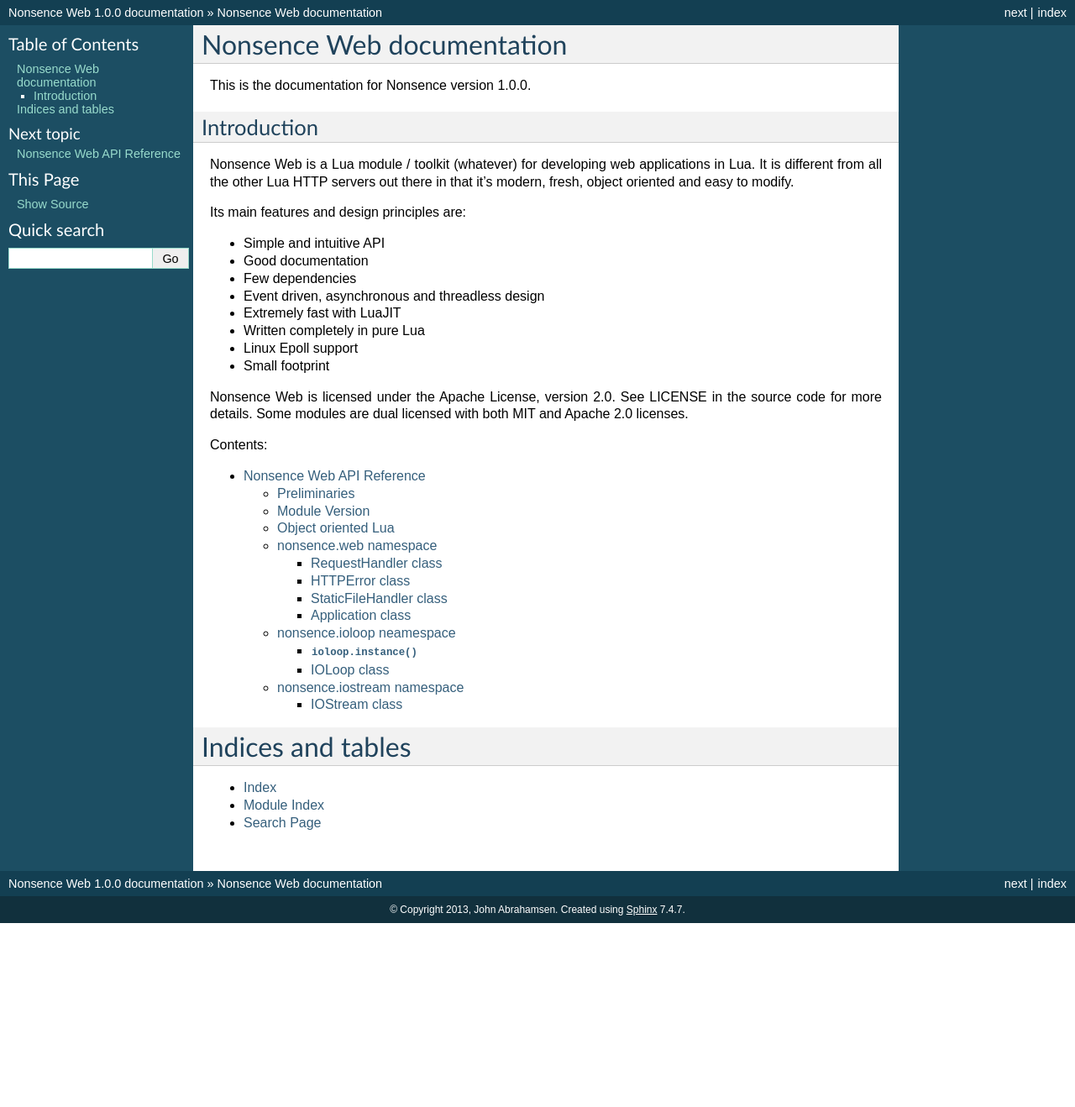
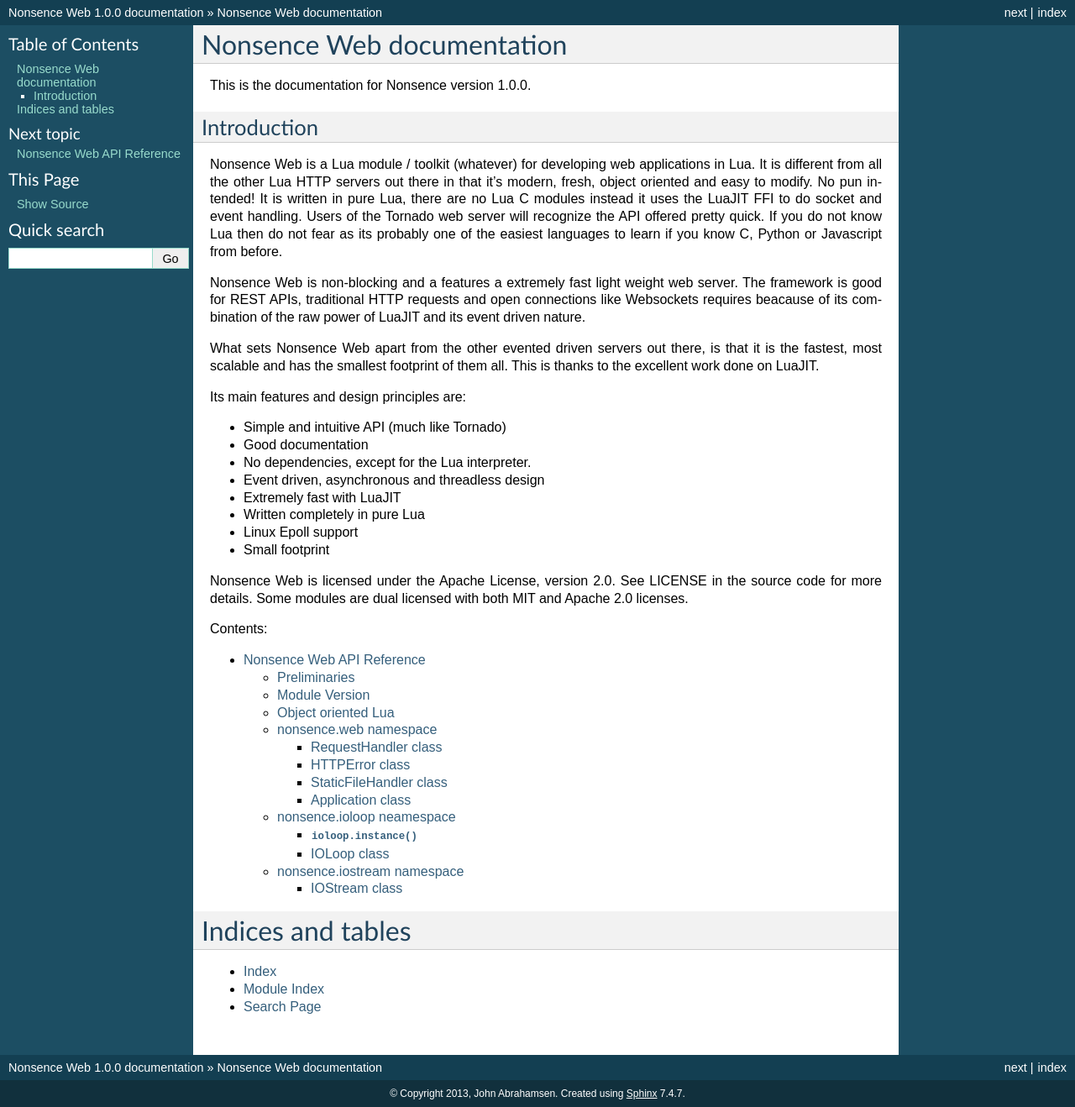
Before and after one commit to kernelsauce/turbo, a Sphinx documentation site: the page built from doc/index.rst, in a window 1280 px wide. Shown: the whole page at 84% size. Built offline with Sphinx 7.4.7, drawn with Linux system fonts in a browser that asks for light colours; before the commit the page ends 1099 px from its top, so only the background shows below that.

Commit message:
Updated index.

```diff
--- a/doc/index.rst
+++ b/doc/index.rst
@@ -5,16 +5,22 @@
 
 Introduction
 ------------
-Nonsence Web is a Lua module / toolkit (whatever) for developing web applications in Lua. It is different from all the other
-Lua HTTP servers out there in that it's modern, fresh, object oriented and easy to modify.
+Nonsence Web is a Lua module / toolkit (whatever) for developing web applications in Lua. It is different from all the other Lua HTTP servers out there in that it's modern, fresh, object oriented and easy to modify. No pun intended!
+It is written in pure Lua, there are no Lua C modules instead it uses the LuaJIT FFI to do socket and event handling. Users of the Tornado web server will recognize the API offered pretty quick.
+If you do not know Lua then do not fear as its probably one of the easiest languages to learn if you know C, Python or Javascript from before.
+
+Nonsence Web is non-blocking and a features a extremely fast light weight web server. The framework is good for REST APIs, traditional HTTP requests and open connections like Websockets requires beacause of its combination of the raw
+power of LuaJIT and its event driven nature.
+
+What sets Nonsence Web apart from the other evented driven servers out there, is that it is the fastest, most scalable and has the smallest footprint of them all. This is thanks to the excellent work done on LuaJIT.
 
 Its main features and design principles are:
 
-- Simple and intuitive API
+- Simple and intuitive API (much like Tornado)
 
 - Good documentation
 
-- Few dependencies
+- No dependencies, except for the Lua interpreter.
 
 - Event driven, asynchronous and threadless design
 
```
